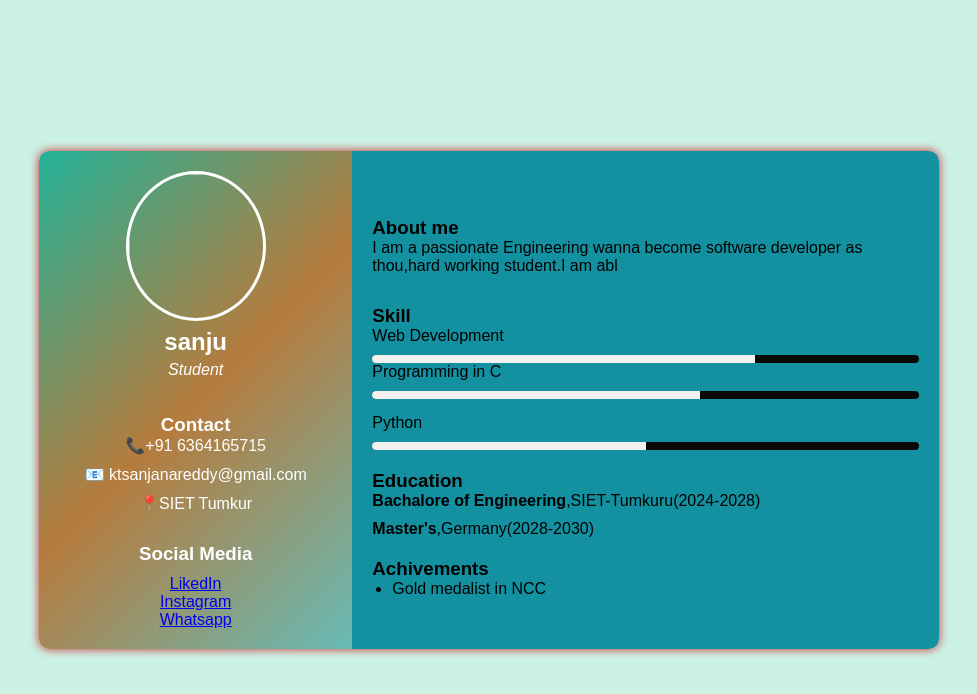
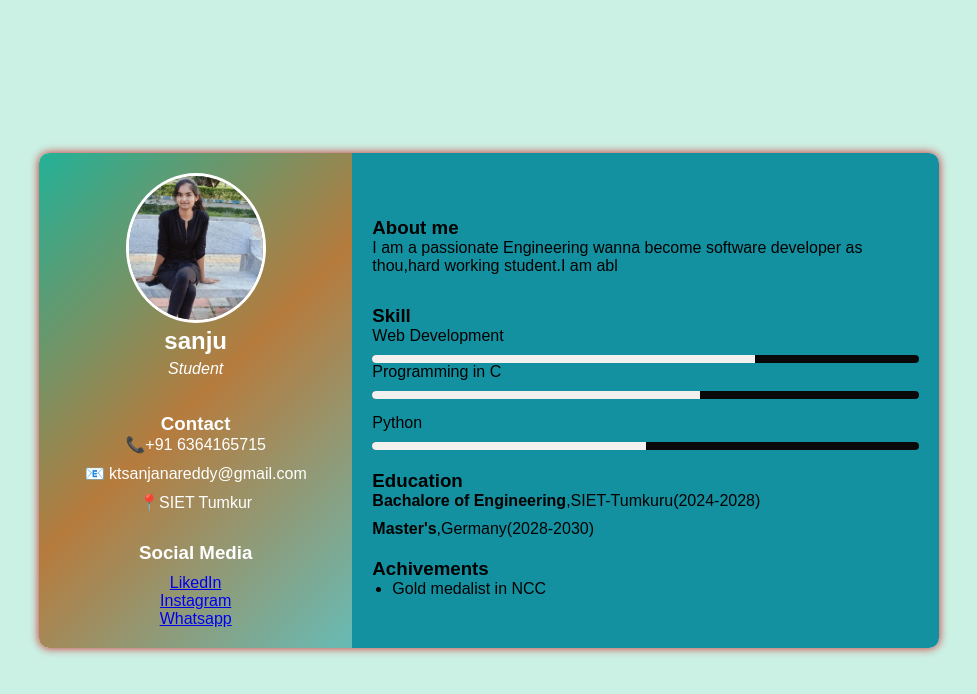
Before and after one commit to Sanjanared/profile, a plain HTML site: page index.html in a window 1280 px wide. Shown: the whole page, without its empty margins (151-1128 px from the left). Drawn offline with Linux system fonts and the light colour scheme.

Commit message:
new photo added

```diff
--- a/index.html
+++ b/index.html
@@ -12,7 +12,7 @@
         <div class="profile-box">
             <div class="left-section">
                 <div class="profile">
-                    <img src="c:\Users\Admin\Downloads\39b7pvwa.png" alt="">
+                    <img src="sanju.png" alt="">
                 </div>
                 <h2>sanju</h2>
                 <p class="role">Student</p>
```
